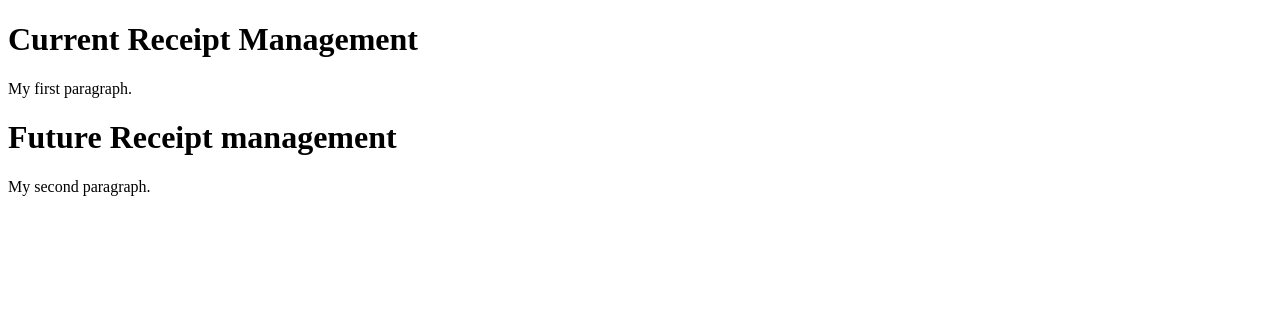
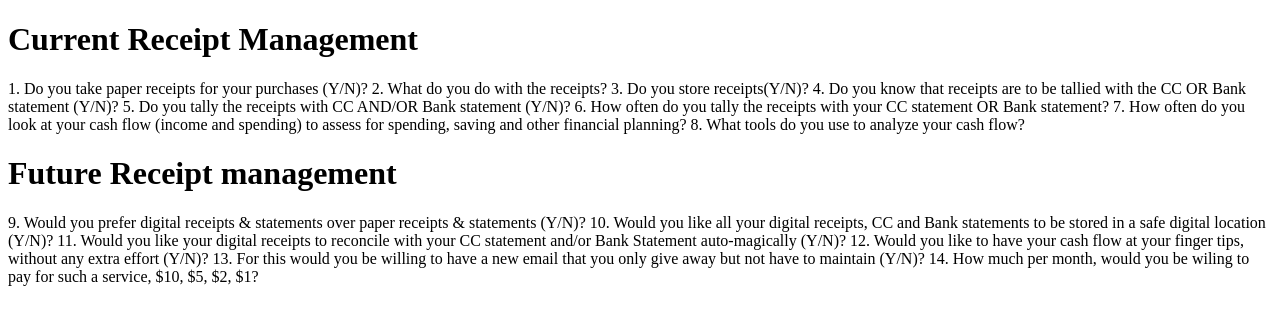
Before and after one commit to Paperless-Receipts/Paperless-Receipts.github.io, a plain HTML site: page index.html in a window 1280 px wide. Drawn offline with Linux system fonts and the light colour scheme.

Commit message:
index.html

```diff
--- a/index.html
+++ b/index.html
@@ -4,11 +4,30 @@
 
 <h1>Current Receipt Management</h1>
 
-<p>My first paragraph.</p>
+<p>
+1. Do you take paper receipts for your purchases (Y/N)?
+2. What do you do with the receipts?
+
+3. Do you store receipts(Y/N)?
+4. Do you know that receipts are to be tallied with the CC OR Bank statement (Y/N)?
+5. Do you tally the receipts with CC AND/OR Bank statement (Y/N)?
+6. How often do you tally the receipts with your CC statement OR Bank statement?
+
+7. How often do you look at your cash flow (income and spending) to assess for spending, saving and other financial planning?
+
+8. What tools do you use to analyze your cash flow?
+</p>
 
 <h1>Future Receipt management</h1>
 
-<p>My second paragraph.</p>
+<p>
+9.  Would you prefer digital receipts & statements over paper receipts & statements (Y/N)?
+10. Would you like all your digital receipts, CC and Bank statements to be stored in a safe digital location (Y/N)?
+11. Would you like your digital receipts to reconcile with your CC statement and/or Bank Statement auto-magically (Y/N)?
+12. Would you like to have your cash flow at your finger tips, without any extra effort (Y/N)?
+13. For this would you be willing to have a new email that you only give away but not have to maintain (Y/N)?
+14. How much per month, would you be wiling to pay for such a service, $10, $5, $2, $1?
+</p>
 
 </body>
 </html>
```
